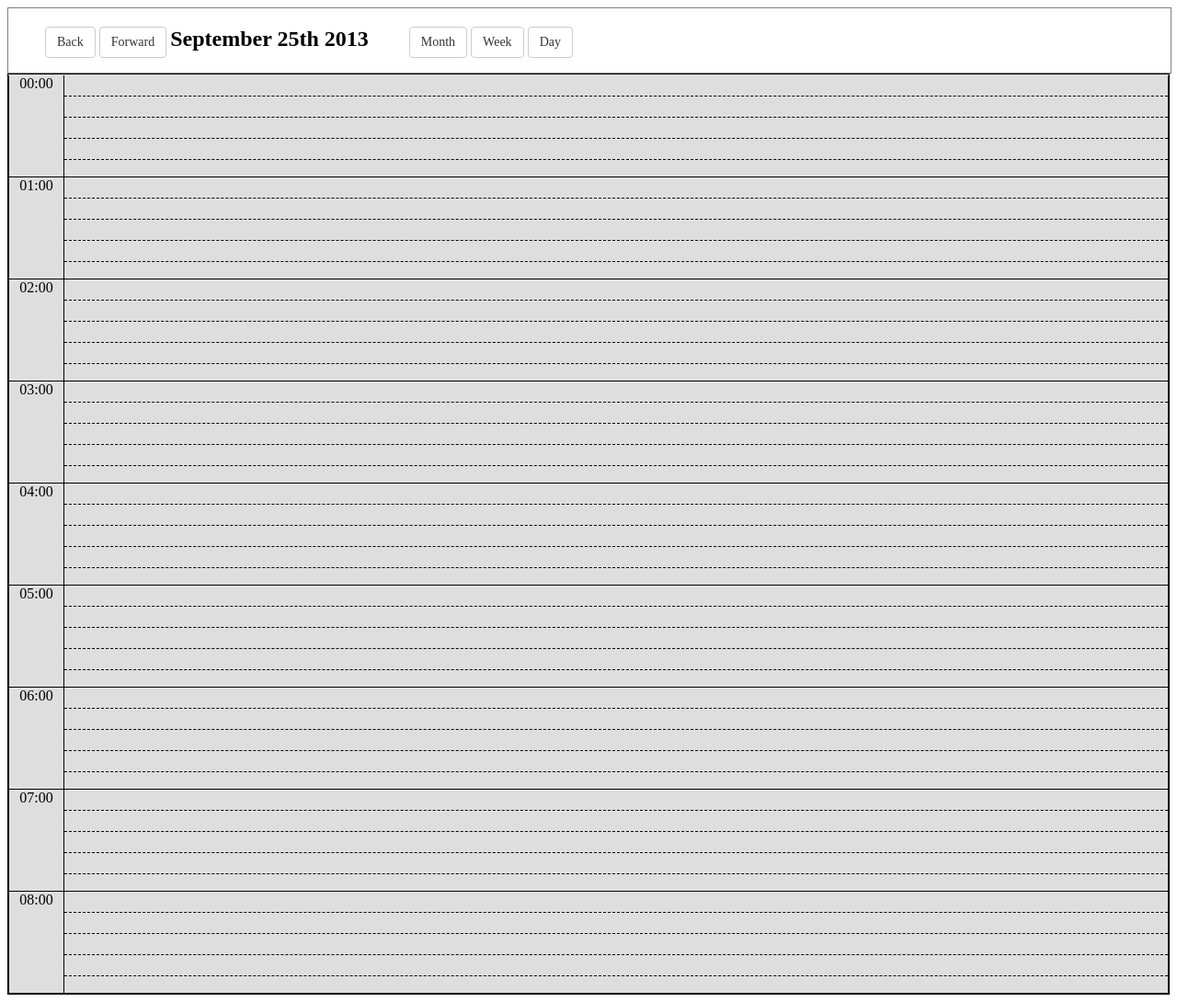
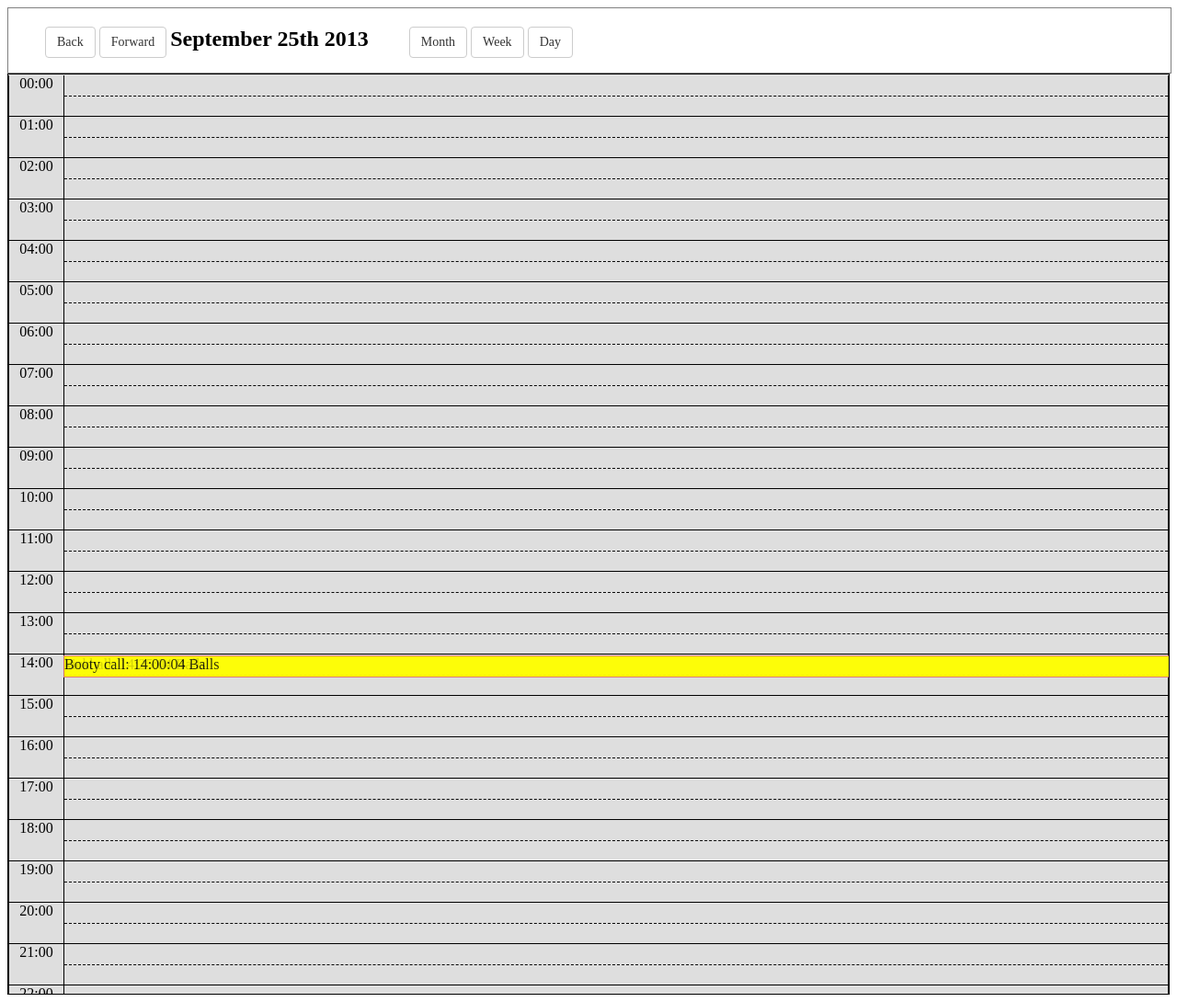
Before and after one commit to jvans1/ng-calendar, a plain HTML site: page src/directives/demo.html in a window 1280 px wide. Shown: the whole page at 92% size. Drawn offline with Linux system fonts and the light colour scheme.

Commit message:
cleanup events directive move logic to calEvent

```diff
--- a/src/directives/calEvent.js
+++ b/src/directives/calEvent.js
@@ -7,9 +7,33 @@ calendar.directive('calEvent',   function(){
         action: '&',
         locationClass: '@',
         eventCount: '@',
+        defaultStyle: '@',
       },
       replace: true,
       templateUrl: './cal_event.html',
+      controller: function($scope){
+        $scope.style = {}
+        $scope.setStyle = function(newStyle){
+          return newStyle.attributes || {}
+        }
+        // this.adjustHeight = function(newHeight){
+        //   style = $scope.style.split(";").splice(1)
+        //   style.push( " height: " + newHeight)
+        //   console.log($scope.style)
+        //   // console.log(style.join("; "))
+        // }
+      },
+      link: function(scope, elem, attrs, ctrl){
+        var style = {
+          "top" : cal.position.dayEventOffset(scope.source).top +  "px",
+          "left" : "0%",
+          "width" : "100%",
+          "height" : "22px",
+          "position" : "absolute",
+          "background" : "yellow"
+        };
+        scope.style.attributes = style
+      }
     };
   }
 );
--- a/src/directives/cal_event.html
+++ b/src/directives/cal_event.html
@@ -1,4 +1,4 @@
-<div id="{{eventCount}}"  class="event-container {{locationClass}}" ng-click="action({ event: source})">
+<div id="{{eventCount}}"  class="event-container {{locationClass}}" ng-click="action({ event: source})" ng-style="setStyle(style)">
   <div>
     <p class="event-content">{{source.title || 'title'}}: {{source.startTime}} Balls</p>
   </div>
--- a/src/directives/calendar.js
+++ b/src/directives/calendar.js
@@ -21,7 +21,7 @@ var calendar = angular.module('ng.calendar', [])
           return "height: " + options.cellHeightToInt() + "px;"
         }
         $scope.addEvents = function(calEvents){
-          eventsService.addEventsToCalender($scope, calEvents)
+          eventsService.addEventsToQueue($scope, calEvents)
         }
 
         $scope.calHeight = function(){
@@ -30,7 +30,12 @@ var calendar = angular.module('ng.calendar', [])
 
         $scope.dividerRepeat = function(){
           var dividerCount = options.getHourSlots() - 1
-          return [0,1,2,3]
+          var repeat = []
+          while(dividerCount > 0){
+            repeat.push(" ")
+            dividerCount --
+          }
+          return repeat
         }
         $scope.hourHeight = function(){
           return "height: " + options.cellHeightToInt() * options.getHourSlots() + "px;"
@@ -49,7 +54,7 @@ var calendar = angular.module('ng.calendar', [])
       link: function(scope, elem, attrs, ctrl){
         $timeout(function(){
           scope.addEvents(scope.events)
-          var eventsOnCalendar = eventsService.getCalendarEvents();
+          var eventsOnCalendar = eventsService.getCalEventQueue();
           for (var i = eventsOnCalendar.length - 1; i >= 0; i--) {
             var eventNode = eventsOnCalendar[i].htmlNode
             var compiledNode = $compile(eventNode)(scope)
--- a/src/directives/calendarDemo.js
+++ b/src/directives/calendarDemo.js
@@ -1,7 +1,7 @@
 angular.module("calendarDemo", ['ng.calendar']).controller('appCtrl',[ '$scope', function($scope){
   $scope.ballsack = "Balls!"
   $scope.calOptions = {
-    hourSlots: 5,
+    hourSlots: 2,
   }
   $scope.alertIt = function(event){
     console.log(event)
@@ -11,10 +11,11 @@ angular.module("calendarDemo", ['ng.calendar']).controller('appCtrl',[ '$scope',
       startTime: '14:00:04',
       title: 'Booty call',
     },
-    {
-      startTime: '14:04:04',
-      title: 'dinner',
-    },
+    // {
+    //   startTime: '16:04:04',
+    //   endTime: "18:00:00",
+    //   title: 'dinner',
+    // },
     {
       startTime: '14:25:04',
       title: 'kickball'
--- a/src/directives/eventsService.js
+++ b/src/directives/eventsService.js
@@ -1,73 +1,34 @@
-calendar.factory("eventsService", [ '$compile', '$timeout', function($compile, $timeout){
+calendar.factory("eventsService", [  function(){
   //Store events on calendar in array
   //when add another event check to see if overflops coordinates from pervious events
   //If yes, rerender all matching events
   //
-  var eventsOnCalendar = []
+  var eventsInQueue = []
   var eventCount = 0
   function eventVariable(calEvent){
       return 'calEvent' + calEvent.elemId
   }
-  function eventHeight(){
-      var hourSlots = cal.configuration.getOptions()["hourSlots"]
-      return 20 * hourSlots
-  }
-  function offsetX(){
-    return " ;"
-  }
-  var configure = function(scope, calEvent, eventsSharingRow, index){
+
+  var configure = function(scope, calEvent){
     eventCount ++
     calEvent.elemId = eventCount
-    widthPerEvent = 100.0 / eventsSharingRow
-    var yOffset = cal.position.dayEventOffset(calEvent).top
-    var style = "height: " + eventHeight() + "px; position: absolute;background: yellow;top:" + yOffset + "px; left: " + widthPerEvent * index + "%; " ;
-    style += "width: " + widthPerEvent + "%;"
+    //bind variable to scope
     scope[eventVariable(calEvent)] = calEvent
     var variable = eventVariable(calEvent)
-    var eventNode = "<cal-event event-count= " + calEvent.elemId +  " location-class=" + cal.position.getNodeId() + " action=\"eventClick({event: event})\"  source=" + variable + " style=\"" + style + "\" ></cal-event>"
-    return eventNode
-  }
-
-  function sharedSpace(event){
-    var eventOffset = cal.position.dayEventOffset(event)
-    var coOrdinates
-    eventsInSpace = [event]
-    for (var i = eventsOnCalendar.length - 1; i >= 0; i--) {
-      coOrdinates = cal.position.dayEventOffset(eventsOnCalendar[i])
-      if (eventOffset.top <= coOrdinates.top + 20 && eventOffset.top >= coOrdinates.top - 20 ){
-        eventsInSpace.push(eventsOnCalendar[i])
-      }
-    };
-    return eventsInSpace
-  }
-  function removeEventFromQueue(calEvent){
-    angular.forEach(eventsOnCalendar, function(calEventOnCalendar, index){
-        console.log(calEventOnCalendar.startTime)
-        console.log(calEvent.startTime)
-      if(calEventOnCalendar.startTime == calEvent.startTime && calEventOnCalendar.title == calEvent.title ) {
-        eventsOnCalendar.splice(index,1);
-        return false;
-      }
-    });
-  }
-  function addEventToCalendar(scope, calEvent){
-    var eventsInSpace = sharedSpace(calEvent)
-    for (var e = eventsInSpace.length - 1; e >= 0; e --) {
-      removeEventFromQueue( eventsInSpace[e] )
-      eventsInSpace[e].htmlNode = configure(scope, eventsInSpace[e], eventsInSpace.length, e)
-      eventsOnCalendar.push(eventsInSpace[e])
-      console.log(eventsOnCalendar.length)
-    }
+    var eventNode = "<cal-event event-count= " + calEvent.elemId +  " location-class=" + cal.position.getNodeId() + " action=\"eventClick({event: event})\"  source=" + variable + "></cal-event>"
+    calEvent.htmlNode = eventNode
+    return calEvent
   }
 
   return {
-    addEventsToCalender: function(scope, calEvents){
+    addEventsToQueue: function(scope, calEvents){
       for (var i = calEvents.length - 1; i >= 0; i--) {
-        addEventToCalendar(scope, calEvents[i])
+        var configuredEvent = configure(scope, calEvents[i] )
+        eventsInQueue.push(configuredEvent)
       }
     },
-    getCalendarEvents: function(){
-      return eventsOnCalendar
+    getCalEventQueue: function(){
+      return eventsInQueue
     }
   }
 }]);
```
